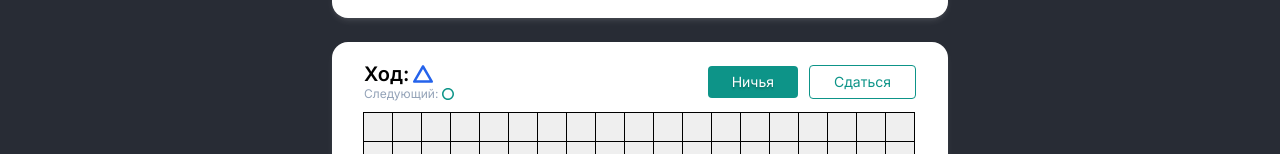
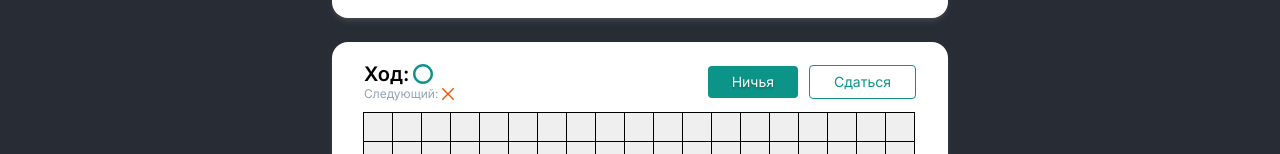
Before and after one commit to polozovaanastasia/tic-tac-toe-online, a Next.js app: page / in a window 1280 px wide. Shown: the part 330-484 px from the top of the page. Built offline with nearby package versions, Linux system fonts and the light colour scheme.

Commit message:
move cells, currentMove to gameState.

```diff
--- a/src/components/GameNew/GameField/GameField.tsx
+++ b/src/components/GameNew/GameField/GameField.tsx
@@ -6,26 +6,33 @@ import GameMoveInfo from "./GameMoveInfo/GameMoveInfo";
 import { useState } from "react";
 import { GAME_SYMBOL, MOVE_ORDER, SIZES } from "@/constants";
 
+type gameStateType = {
+    cells: Array<CellType>;
+    currentMove: SymbolValueType;
+};
+
 function GameField() {
-    const [cells, setCells] = useState<Array<CellType>>(() =>
-        new Array(19 * 19).fill(null)
-    );
-    const [currentMove, setCurrentMove] = useState<SymbolValueType>(
-        GAME_SYMBOL.TRIANGLE
-    );
-
+    const [gameState, setGameState] = useState<gameStateType>(() => ({
+        cells: new Array(19 * 19).fill(null),
+        currentMove: GAME_SYMBOL.ZERO,
+    }));
     const nextMove = getNextMove();
 
     function getNextMove() {
-        const nextMoveIndex = MOVE_ORDER.indexOf(currentMove) + 1;
+        const nextMoveIndex = MOVE_ORDER.indexOf(gameState.currentMove) + 1;
         return MOVE_ORDER[nextMoveIndex] || MOVE_ORDER[0];
     }
 
-    function onCellClickHandler(cell: CellType, index: number) {
-        const cellsCopy: Array<CellType> = [...cells];
-        cellsCopy[index] = cell;
-        setCells(cellsCopy);
-        setCurrentMove(nextMove);
+    function onCellClickHandler(index: number) {
+        if (gameState.cells[index]) return;
+
+        const cellsCopy: Array<CellType> = [...gameState.cells];
+        cellsCopy[index] = gameState.currentMove;
+        setGameState((lastGameState) => ({
+            ...lastGameState,
+            cells: cellsCopy,
+            currentMove: nextMove,
+        }));
     }
 
     const actions = (
@@ -42,12 +49,11 @@ function GameField() {
         <div className={styles["game-field"]}>
             <GameMoveInfo
                 actions={actions}
-                currentMove={currentMove}
+                currentMove={gameState.currentMove}
                 nextMove={nextMove}
             ></GameMoveInfo>
             <GameGrid
-                cells={cells}
-                currentMove={currentMove}
+                cells={gameState.cells}
                 onCellClick={onCellClickHandler}
             />
         </div>
--- a/src/components/GameNew/GameGrid/GameGrid.tsx
+++ b/src/components/GameNew/GameGrid/GameGrid.tsx
@@ -1,26 +1,25 @@
 import styles from "./GameGrid.module.css";
 import GameCell from "./GameCell/GameCell";
-import { CellType, SymbolValueType } from "@/types";
+import { CellType } from "@/types";
 import GameSymbol from "../GameSymbol/GameSymbol";
 import { SIZES } from "@/constants";
 
 type GameGridPropsType = {
     cells: Array<CellType>;
-    currentMove: SymbolValueType;
-    onCellClick: (cell: CellType, i: number) => void;
+    onCellClick: (i: number) => void;
 };
 
-function GameGrid({ cells, currentMove, onCellClick }: GameGridPropsType) {
+function GameGrid({ cells, onCellClick }: GameGridPropsType) {
     return (
         <div className={styles["game-grid"]}>
-            {cells.map((cell, i) => {
+            {cells.map((symbol, i) => {
                 function onClick() {
-                    onCellClick(currentMove, i);
+                    onCellClick(i);
                 }
                 return (
                     <GameCell key={i} onClick={onClick}>
-                        {cell && (
-                            <GameSymbol symbol={cell} size={SIZES.MEDIUM} />
+                        {symbol && (
+                            <GameSymbol symbol={symbol} size={SIZES.MEDIUM} />
                         )}
                     </GameCell>
                 );
--- a/src/components/GameNew/GameSymbol/GameSymbol.tsx
+++ b/src/components/GameNew/GameSymbol/GameSymbol.tsx
@@ -11,17 +11,15 @@ type GameSymbolPropsType = {
 };
 
 function GameSymbol({ symbol, size = SIZES.SMALL }: GameSymbolPropsType) {
-    const ICON_MAP = {
+    const Icon = {
         [GAME_SYMBOL.ZERO]: ZeroIcon,
         [GAME_SYMBOL.CROSS]: CrossIcon,
         [GAME_SYMBOL.SQUARE]: SquareIcon,
         [GAME_SYMBOL.TRIANGLE]: TriangleIcon,
-    };
-    const IconComponent = ICON_MAP[symbol];
-    const iconComponentProps =
-        size === SIZES.MEDIUM ? { width: 20, height: 20 } : {};
+    }[symbol];
+    const iconProps = size === SIZES.MEDIUM ? { width: 20, height: 20 } : {};
 
-    return <IconComponent {...iconComponentProps} />;
+    return <Icon {...iconProps} />;
 }
 
 export default GameSymbol;
```
